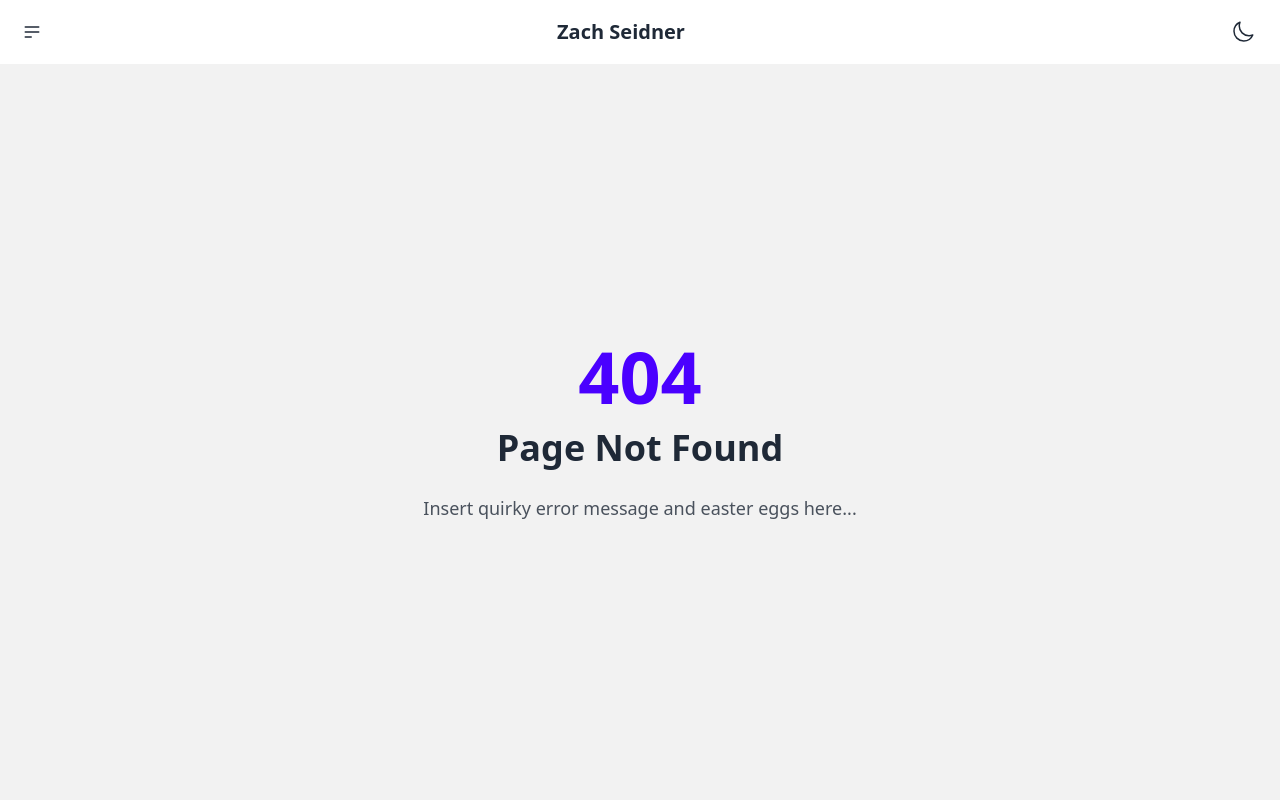
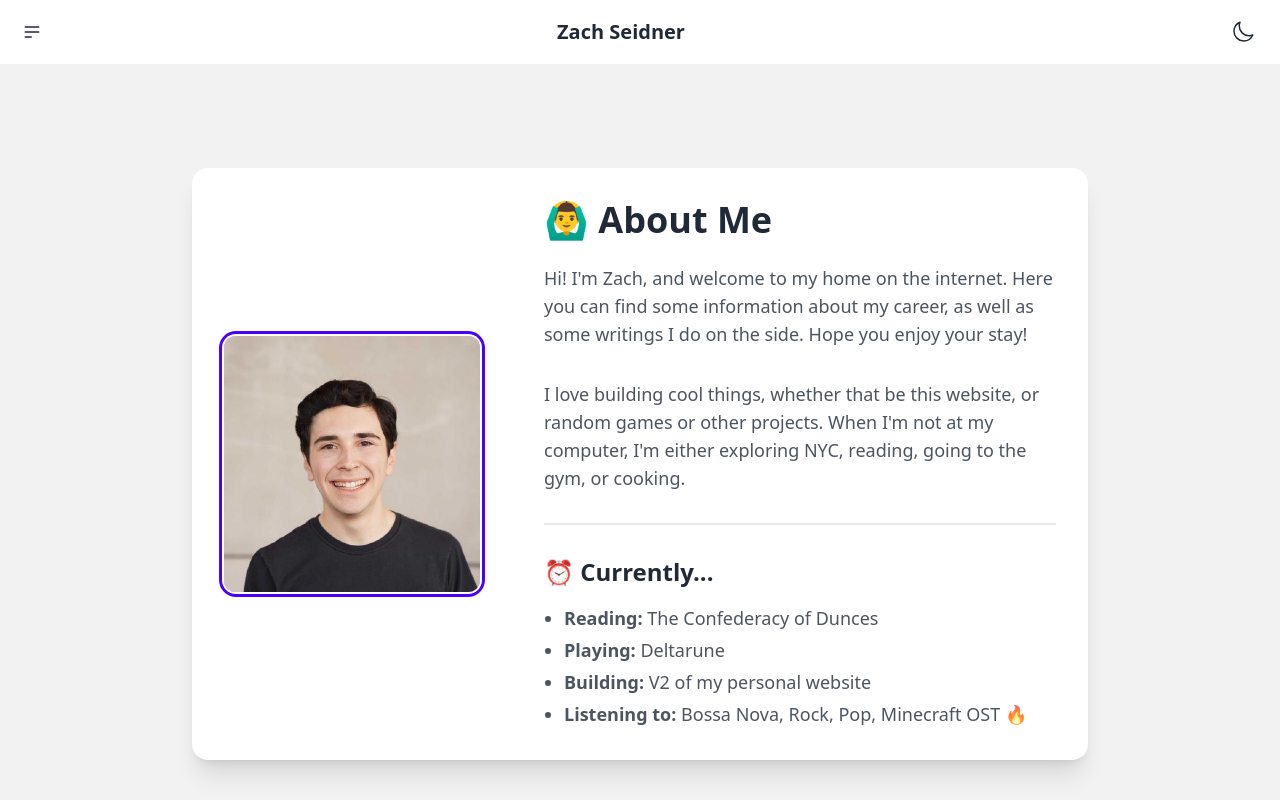
Before and after one commit to zachseidner1/personal-website-v2, a React (Vite) app: page /about in a window 1280 px wide. Before the commit this address had no page. Built offline with nearby package versions, Linux system fonts and the light colour scheme.

Commit message:
About page

```diff
--- a/src/App.tsx
+++ b/src/App.tsx
@@ -1,16 +1,24 @@
 import { createBrowserRouter, RouterProvider } from "react-router";
 import RootLayout from "./components/RootLayout";
+import About from "./pages/About";
 import NotFound from "./pages/NotFound";
 import MyFirstBlogPost from "./writings/MyFirstBlogPost";
 
 const router = createBrowserRouter([
   {
-    path: "/", element: <RootLayout />, errorElement: <RootLayout><NotFound /></RootLayout>,
-    children: [{ path: "first-blog-post", element: <MyFirstBlogPost /> }]
+    path: "/",
+    element: <RootLayout />,
+    errorElement: (
+      <RootLayout>
+        <NotFound />
+      </RootLayout>
+    ),
+    children: [
+      { path: "first-blog-post", element: <MyFirstBlogPost /> },
+      { path: "about", element: <About /> },
+    ],
   },
 ]);
 export default function App() {
-  return (
-    <RouterProvider router={router} />
-  );
+  return <RouterProvider router={router} />;
 }
--- a/src/components/Navbar.tsx
+++ b/src/components/Navbar.tsx
@@ -64,23 +64,44 @@ export default function Navbar() {
     <div className="navbar">
       <div className="navbar-start">
         <div className="dropdown">
-          <div tabIndex={0} role="button" className="btn btn-ghost btn-circle">
-            <svg xmlns="http://www.w3.org/2000/svg" className="h-5 w-5" fill="none" viewBox="0 0 24 24" stroke="currentColor"> <path strokeLinecap="round" strokeLinejoin="round" strokeWidth="2" d="M4 6h16M4 12h16M4 18h7" /> </svg>
+          <div tabIndex={0} role="button" className="btn btn-circle btn-ghost">
+            <svg
+              xmlns="http://www.w3.org/2000/svg"
+              className="h-5 w-5"
+              fill="none"
+              viewBox="0 0 24 24"
+              stroke="currentColor"
+            >
+              {" "}
+              <path
+                strokeLinecap="round"
+                strokeLinejoin="round"
+                strokeWidth="2"
+                d="M4 6h16M4 12h16M4 18h7"
+              />{" "}
+            </svg>
           </div>
           <ul
             tabIndex={0}
-            className="menu menu-sm dropdown-content bg-base-100 rounded-box z-1 mt-3 w-52 p-2 shadow">
-            <li><a>About</a></li>
-            <li><a>Professional</a></li>
-            <li><a>Writings</a></li>
+            className="menu dropdown-content menu-sm z-20 mt-3 w-52 rounded-box bg-base-100 p-2 shadow"
+          >
+            <li>
+              <a>About</a>
+            </li>
+            <li>
+              <a>Professional</a>
+            </li>
+            <li>
+              <a>Writings</a>
+            </li>
           </ul>
         </div>
       </div>
       <div className="navbar-center transition-transform">
         <div className="group flex flex-row items-center">
-          <div className="text-xl font-semibold select-none">Zach Seidner</div>
+          <div className="select-none text-xl font-semibold">Zach Seidner</div>
           <div className="w-2" />
-          <div className="relative translate-x-[-10px] transform text-2xl opacity-0 transition-all duration-500 group-hover:block group-hover:translate-x-0 group-hover:opacity-100 select-none">
+          <div className="relative translate-x-[-10px] transform select-none text-2xl opacity-0 transition-all duration-500 group-hover:block group-hover:translate-x-0 group-hover:opacity-100">
             👋
           </div>
         </div>
--- /dev/null
+++ b/src/pages/About.tsx
@@ -0,0 +1,56 @@
+import me from "../assets/images/me.jpg";
+export default function About() {
+  return (
+    <div className="flex min-h-screen items-center justify-center bg-base-200 p-4 sm:p-6 lg:p-8">
+      <div className="card max-w-4xl bg-base-100 shadow-xl lg:card-side">
+        <figure className="p-8">
+          <div className="h-64 w-64 rounded-xl ring ring-primary ring-offset-2 ring-offset-base-100">
+            <img
+              src={me}
+              alt="Portrait of the site owner"
+              className="h-full w-full rounded-xl object-cover"
+            />
+          </div>
+        </figure>
+
+        <div className="card-body lg:w-1/2">
+          <h1 className="card-title mb-4 text-4xl font-bold">🙆‍♂️ About Me</h1>
+
+          <p className="mb-6 text-lg text-base-content/80">
+            Hi! I'm Zach, and welcome to my home on the internet. Here you can
+            find some information about my career, as well as some writings I do
+            on the side. Hope you enjoy your stay!
+          </p>
+          <p className="text-lg text-base-content/80">
+            I love building cool things, whether that be this website, or random
+            games or other projects. When I'm not at my computer, I'm either
+            exploring NYC, reading, going to the gym, or cooking.
+          </p>
+
+          <div className="divider my-4"></div>
+
+          <div>
+            <h2 className="mb-4 text-2xl font-semibold">⏰ Currently...</h2>
+            <ul className="list-disc pl-5 text-lg text-base-content/80">
+              <li className="mb-1">
+                <span className="font-semibold">Reading:</span> The Confederacy
+                of Dunces
+              </li>
+              <li className="mb-1">
+                <span className="font-semibold">Playing:</span> Deltarune
+              </li>
+              <li className="mb-1">
+                <span className="font-semibold">Building:</span> V2 of my
+                personal website
+              </li>
+              <li>
+                <span className="font-semibold">Listening to:</span> Bossa Nova,
+                Rock, Pop, Minecraft OST 🔥
+              </li>
+            </ul>
+          </div>
+        </div>
+      </div>
+    </div>
+  );
+}
```
Also changed, not shown: src/assets/images/me.jpg (added).
